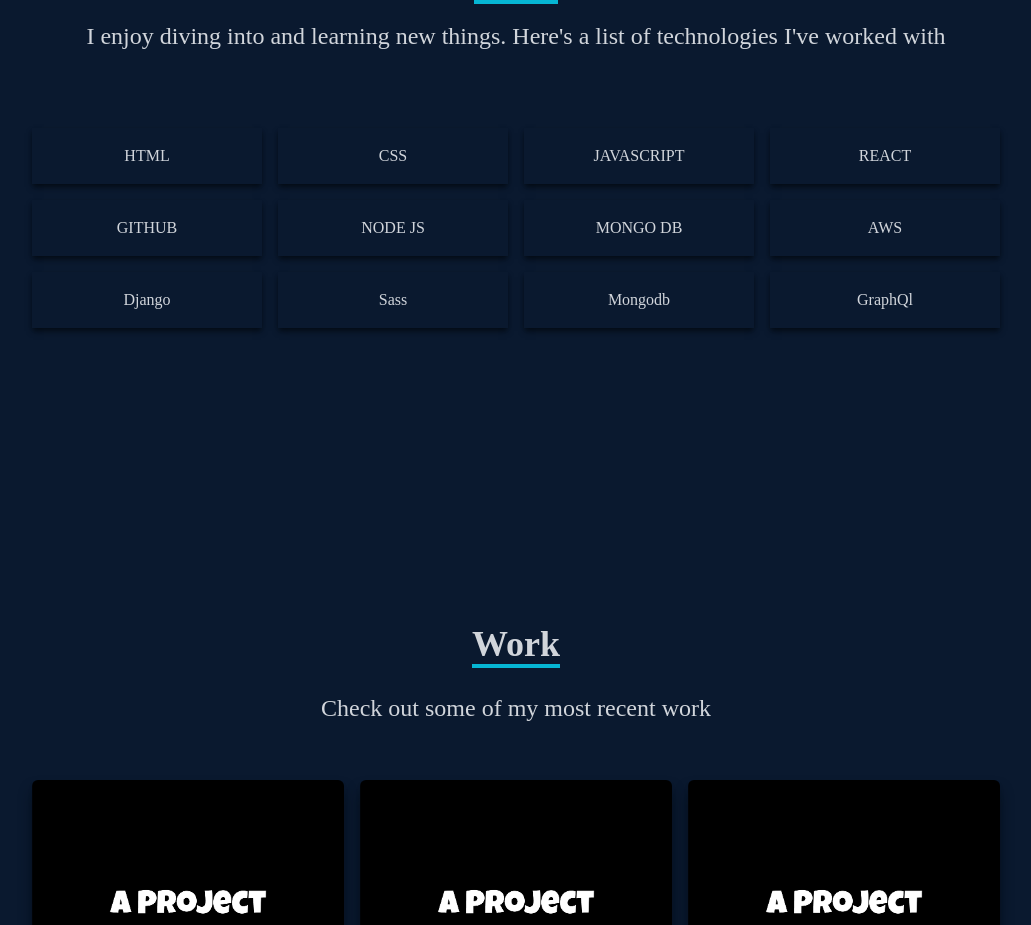
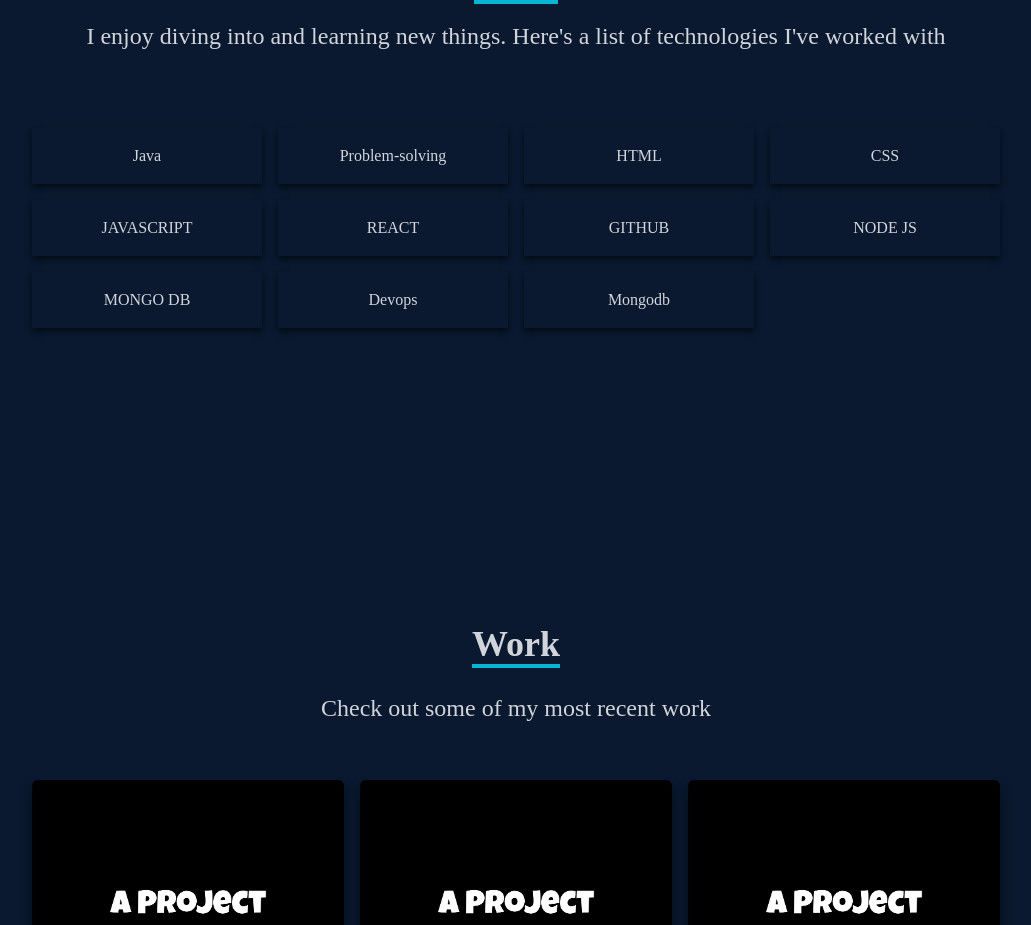
Before and after one commit to Sharulatha-Ramesh/HostingReact, a React (Create React App) app: page / in a window 1280 px wide. Shown: the part 1840-2765 px from the top of the page, without its empty margins (124-1155 px from the left). Built offline with nearby package versions, Linux system fonts and the light colour scheme.

Commit message:
Update Skills.jsx

```diff
--- a/src/components/Skills.jsx
+++ b/src/components/Skills.jsx
@@ -10,6 +10,12 @@
               <p className='py-4 text-2xl'>I enjoy diving into and learning new things. Here's a list of technologies I've worked with</p>
           </div>
           <div className='w-full grid grid-cols-2 sm:grid-cols-4 gap-4 text-center py-8'>
+          <div className='shadow-md shadow-[#040c16] hover:scale-110 duration-500'>
+                  <p className='my-4'>Java</p>
+              </div>
+              <div className='shadow-md shadow-[#040c16] hover:scale-110 duration-500'>
+                  <p className='my-4'>Problem-solving</p>
+              </div>
               <div className='shadow-md shadow-[#040c16] hover:scale-110 duration-500'>
                   <p className='my-4'>HTML</p>
               </div>
@@ -32,19 +38,10 @@
                   <p className='my-4'>MONGO DB</p>
               </div>
               <div className='shadow-md shadow-[#040c16] hover:scale-110 duration-500'>
-                  <p className='my-4'>AWS</p>
-              </div>
-              <div className='shadow-md shadow-[#040c16] hover:scale-110 duration-500'>
-                  <p className='my-4'>Django</p>
-              </div>
-              <div className='shadow-md shadow-[#040c16] hover:scale-110 duration-500'>
-                  <p className='my-4'>Sass</p>
+                  <p className='my-4'>Devops</p>
               </div>
               <div className='shadow-md shadow-[#040c16] hover:scale-110 duration-500'>
                   <p className='my-4'>Mongodb</p>
-              </div>
-              <div className='shadow-md shadow-[#040c16] hover:scale-110 duration-500'>
-                  <p className='my-4'>GraphQl</p>
               </div>
           </div>
       </div>
```
